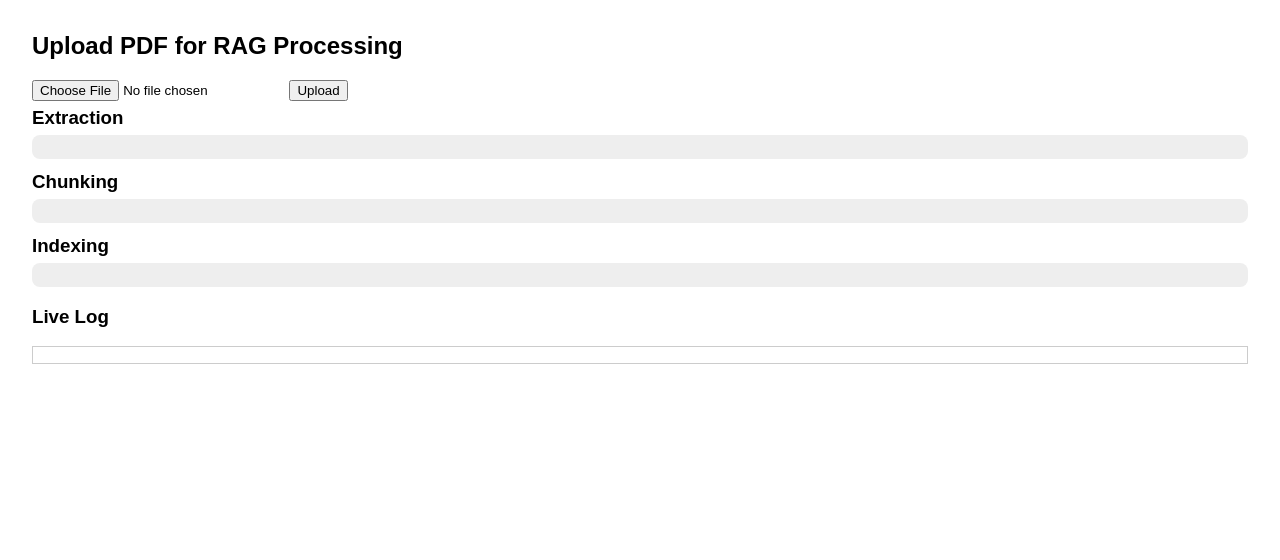
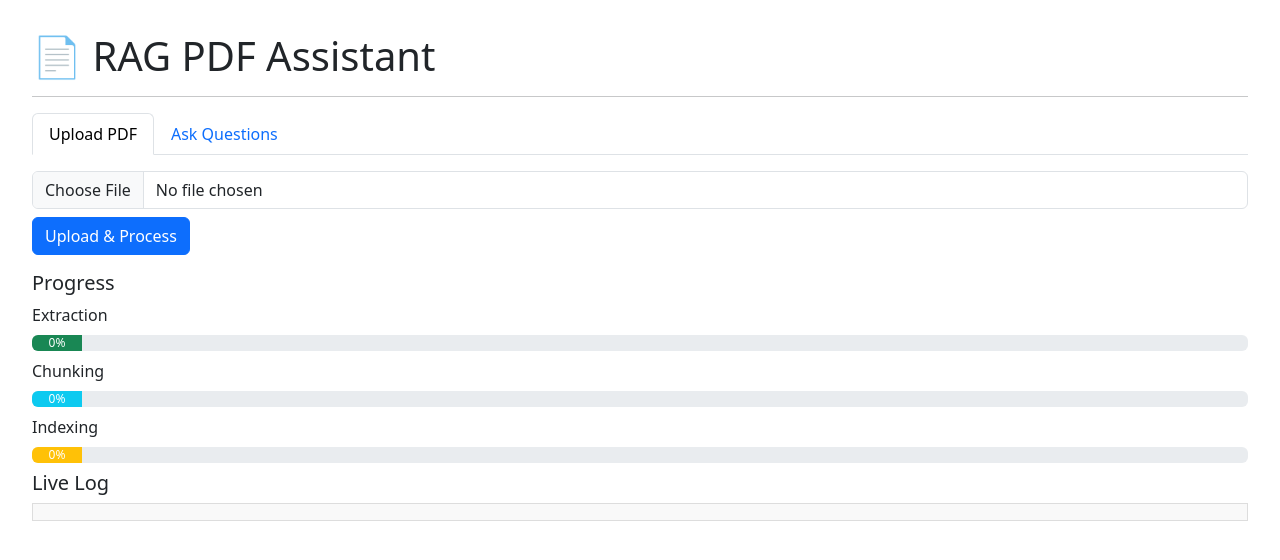
Before and after one commit to anilnishad19799/realtime-rag-pipeline, a FastAPI app: page / in a window 1280 px wide. Shown: the top 560 px of the page. Run offline with FastAPI, Linux system fonts and the light colour scheme.

Commit message:
backend logic

```diff
--- a/backend/main.py
+++ b/backend/main.py
@@ -1,17 +1,22 @@
-import os, uuid, redis, json
+import os, uuid, redis, json, asyncio, threading
 from fastapi import FastAPI, UploadFile, WebSocket
 from fastapi.responses import HTMLResponse
 from fastapi.staticfiles import StaticFiles
 from fastapi.templating import Jinja2Templates
+from fastapi.responses import HTMLResponse, JSONResponse
 from fastapi import Request
+from .rag_qa import ask_question
 from .celery_tasks import process_pdf
 
 app = FastAPI()
 app.mount("/static", StaticFiles(directory="backend/templates"), name="static")
 templates = Jinja2Templates(directory="backend/templates")
 
-REDIS_URL = os.getenv("REDIS_URL", "redis://localhost:6379/0")
+REDIS_URL = os.getenv("REDIS_URL", "redis://redis:6379/0")
 r = redis.Redis.from_url(REDIS_URL, decode_responses=True)
+
+UPLOAD_FOLDER = os.path.join(os.getcwd(), "uploads")
+os.makedirs(UPLOAD_FOLDER, exist_ok=True)
 
 @app.get("/", response_class=HTMLResponse)
 async def dashboard(request: Request):
@@ -20,17 +25,34 @@ async def dashboard(request: Request):
 @app.post("/upload-pdf")
 async def upload_pdf(file: UploadFile):
     job_id = str(uuid.uuid4())
-    out_path = f"uploads_{job_id}_{file.filename}"
+    out_path = os.path.join(UPLOAD_FOLDER, f"{job_id}_{file.filename}")
     with open(out_path, "wb") as f:
         f.write(await file.read())
     process_pdf.delay(out_path, job_id)
     return {"job_id": job_id}
+
+@app.post("/ask")
+async def ask_question_endpoint(data: dict):
+    question = data.get("question")
+    if not question:
+        return {"answer": "No question provided"}
+    answer = ask_question(question)
+    return {"answer": answer}
 
 @app.websocket("/ws/{job_id}")
 async def websocket_endpoint(ws: WebSocket, job_id: str):
     await ws.accept()
     pubsub = r.pubsub()
     pubsub.subscribe(f"progress_{job_id}")
-    for msg in pubsub.listen():
-        if msg["type"] == "message":
-            await ws.send_text(json.dumps({"update": json.loads(msg["data"])}))
+
+    try:
+        while True:
+            msg = pubsub.get_message(ignore_subscribe_messages=True, timeout=1.0)
+            if msg:
+                data = json.loads(msg["data"])
+                await ws.send_text(json.dumps({"update": data}))
+            await asyncio.sleep(0.1)
+    except Exception as e:
+        print("WebSocket error:", e)
+    finally:
+        await ws.close()
--- /dev/null
+++ b/backend/rag_qa.py
@@ -0,0 +1,48 @@
+import os
+from langchain_community.embeddings import OpenAIEmbeddings
+from langchain_community.vectorstores import Chroma
+from langchain_openai import ChatOpenAI
+from langchain_core.prompts import ChatPromptTemplate
+from langchain.chains import create_retrieval_chain
+from langchain.chains.combine_documents import create_stuff_documents_chain
+
+# ----- Setup -----
+VECTOR_STORE_PATH = "./chroma_db"
+OPENAI_API_KEY = os.getenv("OPENAI_API_KEY")
+
+embeddings = OpenAIEmbeddings(openai_api_key=OPENAI_API_KEY)
+vector_store = Chroma(
+    persist_directory=VECTOR_STORE_PATH,
+    embedding_function=embeddings
+)
+retriever = vector_store.as_retriever(search_kwargs={"k": 3})
+
+# ----- Prompt -----
+system_prompt = (
+    "Use the given context to answer the question. "
+    "If you don't know the answer, say you don't know. "
+    "Use three sentences maximum and keep the answer concise.\n"
+    "Context: {context}"
+)
+
+prompt = ChatPromptTemplate.from_messages([
+    ("system", system_prompt),
+    ("human", "{input}")
+])
+
+# ----- LLM -----
+llm = ChatOpenAI(temperature=0, openai_api_key=OPENAI_API_KEY)
+
+# ----- Chains -----
+question_answer_chain = create_stuff_documents_chain(llm, prompt)
+chain = create_retrieval_chain(retriever, question_answer_chain)
+
+# ----- Ask Question Function -----
+def ask_question(query: str) -> str:
+    """
+    Return answer from RAG pipeline (synchronous, non-streaming).
+    """
+    result = chain.invoke({"input": query})
+    print("*"*100)
+    print("result", result)
+    return result.get("answer", "No answer found.")
--- a/backend/templates/index.html
+++ b/backend/templates/index.html
@@ -2,54 +2,73 @@
 <html>
 <head>
   <meta charset="UTF-8">
-  <title>PDF RAG Dashboard</title>
+  <title>RAG PDF Assistant</title>
+  <link href="https://cdn.jsdelivr.net/npm/bootstrap@5.3.1/dist/css/bootstrap.min.css" rel="stylesheet">
   <style>
-    body { font-family: Arial, sans-serif; margin: 2rem; }
-    .progress { height: 24px; background: #eee; border-radius: 8px; margin-bottom: 12px; overflow: hidden; }
-    .bar { height: 100%; background: #4CAF50; width: 0; color: white; text-align: center; }
-    #log { max-height: 300px; overflow-y: auto; border: 1px solid #ccc; padding: 8px; }
-    .phase-title { margin: 6px 0; }
+    body { padding: 2rem; }
+    .progress-bar { min-width: 50px; text-align: center; }
+    #log { max-height: 300px; overflow-y: auto; border: 1px solid #ddd; padding: 8px; background: #f9f9f9; }
   </style>
 </head>
 <body>
-  <h2>Upload PDF for RAG Processing</h2>
-  <form id="uploadForm">
-    <input type="file" id="pdfFile" accept="application/pdf" />
-    <button type="submit">Upload</button>
-  </form>
+  <h1>📄 RAG PDF Assistant</h1>
+  <hr>
 
-  <h3 class="phase-title">Extraction</h3>
-  <div class="progress"><div id="extractBar" class="bar"></div></div>
+  <!-- Tabs -->
+  <ul class="nav nav-tabs" id="ragTabs" role="tablist">
+    <li class="nav-item"><button class="nav-link active" id="upload-tab" data-bs-toggle="tab" data-bs-target="#upload">Upload PDF</button></li>
+    <li class="nav-item"><button class="nav-link" id="qa-tab" data-bs-toggle="tab" data-bs-target="#qa">Ask Questions</button></li>
+  </ul>
 
-  <h3 class="phase-title">Chunking</h3>
-  <div class="progress"><div id="chunkBar" class="bar"></div></div>
+  <div class="tab-content mt-3">
+    <!-- Upload Tab -->
+    <div class="tab-pane fade show active" id="upload">
+      <form id="uploadForm" class="mb-3">
+        <input type="file" id="pdfFile" class="form-control mb-2" accept="application/pdf">
+        <button type="submit" class="btn btn-primary">Upload & Process</button>
+      </form>
 
-  <h3 class="phase-title">Indexing</h3>
-  <div class="progress"><div id="indexBar" class="bar"></div></div>
+      <h5>Progress</h5>
+      <div class="mb-2">Extraction</div>
+      <div class="progress mb-2"><div id="extractBar" class="progress-bar bg-success" style="width:0%">0%</div></div>
+      <div class="mb-2">Chunking</div>
+      <div class="progress mb-2"><div id="chunkBar" class="progress-bar bg-info" style="width:0%">0%</div></div>
+      <div class="mb-2">Indexing</div>
+      <div class="progress mb-2"><div id="indexBar" class="progress-bar bg-warning" style="width:0%">0%</div></div>
 
-  <h3>Live Log</h3>
-  <div id="log"></div>
+      <h5>Live Log</h5>
+      <div id="log"></div>
+    </div>
 
+    <!-- Q&A Tab -->
+    <div class="tab-pane fade" id="qa">
+      <div class="mb-3">
+        <input type="text" id="question" class="form-control" placeholder="Ask something about uploaded PDFs...">
+      </div>
+      <button class="btn btn-success mb-3" onclick="askQuestion()">Ask</button>
+      <div id="answer" class="alert alert-secondary"></div>
+    </div>
+  </div>
+
+  <script src="https://cdn.jsdelivr.net/npm/bootstrap@5.3.1/dist/js/bootstrap.bundle.min.js"></script>
   <script>
     const uploadForm = document.getElementById('uploadForm');
     uploadForm.addEventListener('submit', async (e) => {
       e.preventDefault();
       const fileInput = document.getElementById('pdfFile');
       const file = fileInput.files[0];
-      if (!file) return alert('Please choose a PDF');
+      if(!file) return alert("Choose a PDF");
 
       const formData = new FormData();
       formData.append('file', file);
-      const res = await fetch('/upload-pdf', { method: 'POST', body: formData });
+      const res = await fetch('/upload-pdf', { method:'POST', body: formData });
       const data = await res.json();
       startWebSocket(data.job_id);
     });
 
-    function startWebSocket(job_id) {
-      const wsUrl = `${location.origin.replace('http','ws')}/ws/${job_id}`;
-      const ws = new WebSocket(wsUrl);
-
-      ws.onmessage = (event) => {
+    function startWebSocket(job_id){
+      const ws = new WebSocket(`${location.origin.replace('http','ws')}/ws/${job_id}`);
+      ws.onmessage = (event)=>{
         const msg = JSON.parse(event.data).update;
         const logDiv = document.getElementById('log');
         const p = document.createElement('p');
@@ -57,16 +76,28 @@
         logDiv.appendChild(p);
         logDiv.scrollTop = logDiv.scrollHeight;
 
-        if (msg.phase === 'extraction') updateBar('extractBar', msg.percent);
-        if (msg.phase === 'chunking') updateBar('chunkBar', msg.percent);
-        if (msg.phase === 'indexing') updateBar('indexBar', msg.percent);
-      };
+        if(msg.phase==='extraction') updateBar('extractBar', msg.percent);
+        if(msg.phase==='chunking') updateBar('chunkBar', msg.percent);
+        if(msg.phase==='indexing') updateBar('indexBar', msg.percent);
+      }
     }
 
-    function updateBar(barId, percent) {
-      const bar = document.getElementById(barId);
+    function updateBar(id, percent){
+      const bar = document.getElementById(id);
       bar.style.width = percent + '%';
       bar.textContent = percent + '%';
+    }
+
+    async function askQuestion(){
+      const q = document.getElementById('question').value;
+      if(!q) return alert("Enter a question");
+      const res = await fetch('/ask', {
+        method: 'POST',
+        headers: {'Content-Type': 'application/json'},
+        body: JSON.stringify({question: q})
+      });
+      const data = await res.json();
+      document.getElementById('answer').textContent = data.answer;
     }
   </script>
 </body>
```
Also changed, not shown: backend/celery_tasks.py (+8 -0 lines), backend/indexing.py (+3 -6 lines).
